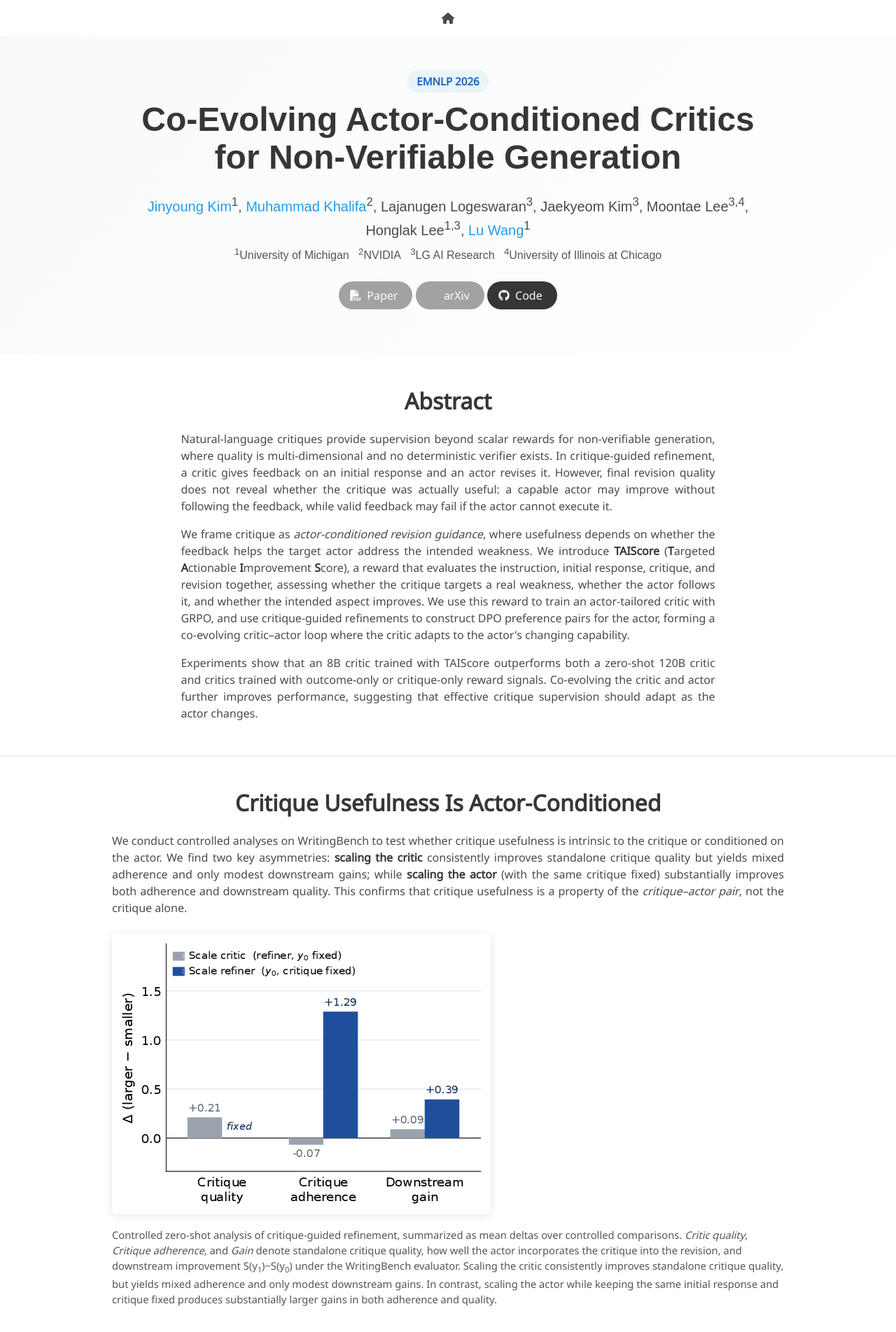
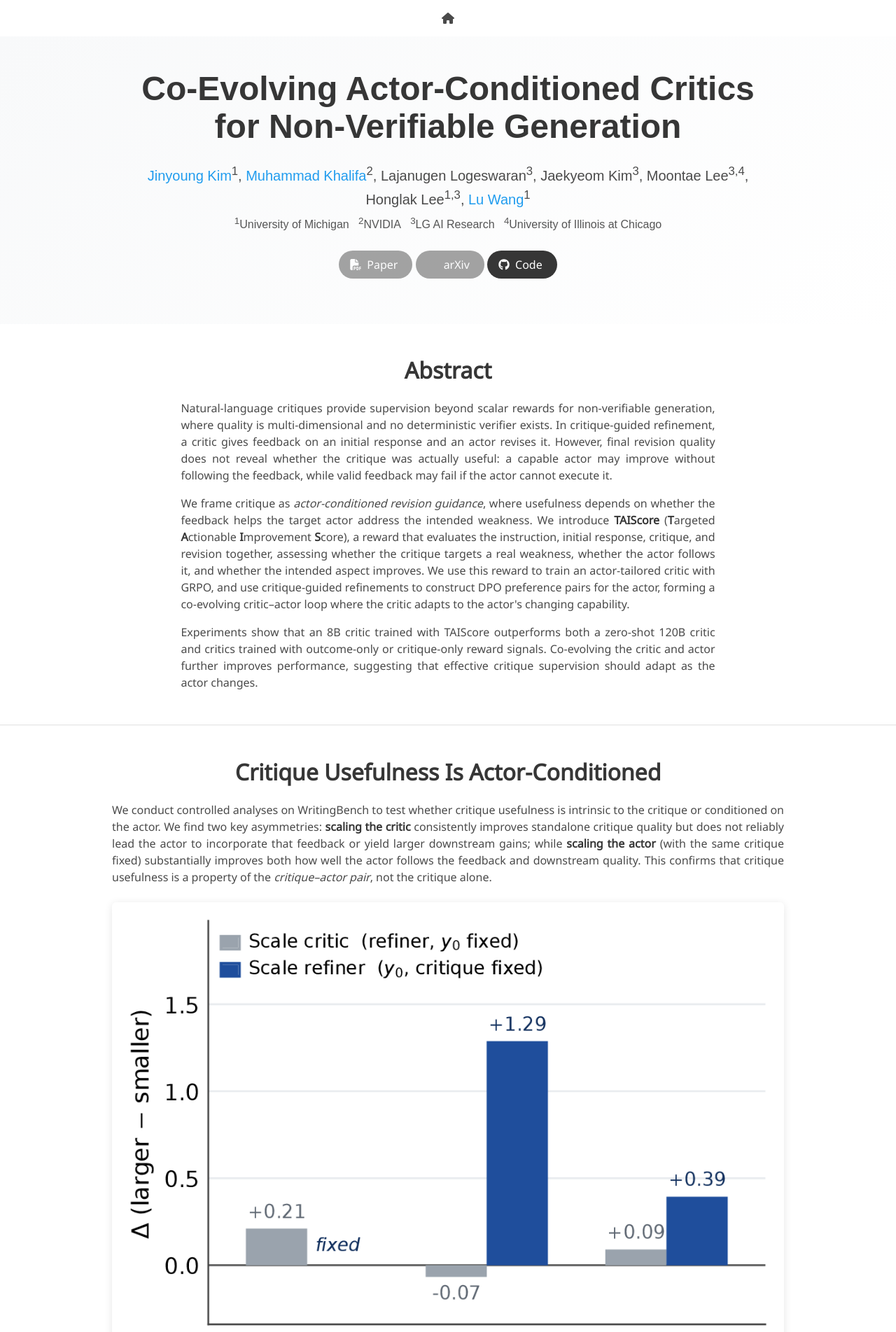
Before and after one commit to jiny1623/jiny1623.github.io, a Jekyll site: the page projects/taiscore/index.html, which Jekyll copies as it is, in a window 1280 px wide. Shown: the top 1903 px of the page at 70% size. Built offline with Jekyll 4.4.1, drawn with Linux system fonts in a browser that asks for light colours; some web fonts are replaced; a style sheet for code colours, icons or effects is not loaded; some of the changed text lies outside the part shown.

Commit message:
add projects

```diff
--- a/projects/taiscore/index.html
+++ b/projects/taiscore/index.html
@@ -54,10 +54,14 @@
     }
 
     .figure .caption {
-      font-size: 0.92em;
-      color: #555;
-      margin-top: 0.8em;
+      font-size: 0.82em;
+      color: #444;
+      margin-top: 0.6em;
+      padding-top: 0.5em;
+      border-top: 1px solid #e0e0e0;
       text-align: left;
+      font-style: italic;
+      line-height: 1.5;
     }
 
     pre code {
@@ -70,17 +74,6 @@
 
     .hero {
       background: linear-gradient(135deg, #f8f9fa 0%, #ffffff 100%);
-    }
-
-    .tag-venue {
-      background: #e8f4f8;
-      color: #1565c0;
-      font-weight: 600;
-      font-size: 0.95em;
-      padding: 0.3em 0.9em;
-      border-radius: 20px;
-      display: inline-block;
-      margin-bottom: 0.8em;
     }
 
     .button.is-disabled {
@@ -129,10 +122,6 @@
     <div class="container is-max-desktop">
       <div class="columns is-centered">
         <div class="column has-text-centered">
-
-          <div>
-            <span class="tag-venue">EMNLP 2026</span>
-          </div>
 
           <h1 class="title is-1 publication-title">
             Co-Evolving Actor-Conditioned Critics<br>for Non-Verifiable Generation
@@ -250,23 +239,26 @@
             We conduct controlled analyses on WritingBench to test whether critique usefulness is
             intrinsic to the critique or conditioned on the actor. We find two key asymmetries:
             <strong>scaling the critic</strong> consistently improves standalone critique quality but
-            yields mixed adherence and only modest downstream gains; while <strong>scaling the
-            actor</strong> (with the same critique fixed) substantially improves both adherence and
-            downstream quality. This confirms that critique usefulness is a property of the
-            <em>critique&ndash;actor pair</em>, not the critique alone.
+            does not reliably lead the actor to incorporate that feedback or yield larger downstream
+            gains; while <strong>scaling the actor</strong> (with the same critique fixed) substantially
+            improves both how well the actor follows the feedback and downstream quality. This confirms
+            that critique usefulness is a property of the <em>critique&ndash;actor pair</em>, not the
+            critique alone.
           </p>
           <div class="figure" style="margin-top: 1.5em;">
             <img src="./figure/motiv_means_sans.png"
-                 alt="Controlled analysis: scaling critic vs. scaling actor on critique adherence and gain">
+                 alt="Controlled analysis: scaling critic vs. scaling actor on critique adherence and gain"
+                 style="display: block; margin: auto;">
             <p class="caption">
               Controlled zero-shot analysis of critique-guided refinement, summarized as mean deltas over
-              controlled comparisons. <em>Critic quality</em>, <em>Critique adherence</em>, and
-              <em>Gain</em> denote standalone critique quality, how well the actor incorporates the
-              critique into the revision, and downstream improvement
-              S(y<sub>1</sub>)&minus;S(y<sub>0</sub>) under the WritingBench evaluator. Scaling the
-              critic consistently improves standalone critique quality, but yields mixed adherence and only
-              modest downstream gains. In contrast, scaling the actor while keeping the same initial
-              response and critique fixed produces substantially larger gains in both adherence and quality.
+              controlled comparisons. <em>Critic quality</em> measures standalone feedback quality.
+              <em>Critique adherence</em> measures how well the actor incorporates the critique into
+              its revision (rather than making unrelated edits). <em>Gain</em> is the downstream
+              improvement S(y<sub>1</sub>)&minus;S(y<sub>0</sub>) under the WritingBench evaluator.
+              Scaling the critic improves standalone critique quality but does not reliably lead the
+              actor to follow the feedback or yield larger gains. In contrast, scaling the actor while
+              keeping the same critique fixed produces substantially larger improvements in both
+              feedback uptake and downstream quality.
             </p>
           </div>
         </div>
@@ -460,9 +452,9 @@
             We examine whether actor-tailored critics transfer across actors by applying critics trained
             for <code>Qwen3-4B</code> and <code>Qwen3-8B</code> to both actors. Critics provide positive
             gains even when transferred, suggesting that TAIScore learns broadly useful revision signals.
-            At the same time, the matched critic consistently obtains the highest score for both actors
-            &mdash; consistent with our actor-conditioned view that aligning the critic with the target
-            actor provides additional benefit.
+            At the same time, the matched critic consistently obtains the highest score for both actors,
+            consistent with our actor-conditioned view that aligning the critic with the target actor
+            provides additional benefit.
           </p>
           <div class="figure" style="margin-top: 1.5em;">
             <img src="./figure/opt1_gains.png"
```
Also changed, not shown: other parts of projects/taiscore/index.html (+4 -4 lines), projects/taiscore/figure/motiv_means_sans.png, projects/taiscore/figure/opt1_gains.png.
